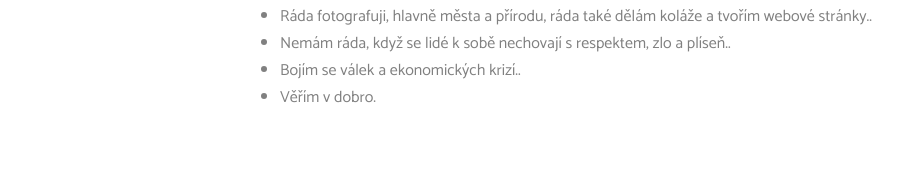
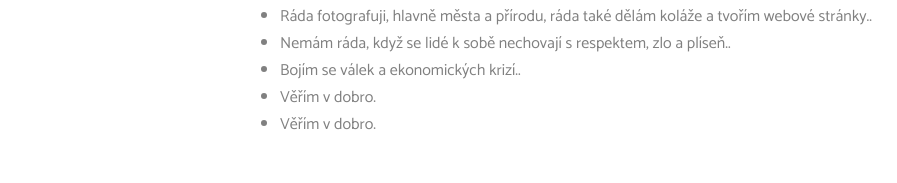
Before and after one commit to veera-z/du1, a plain HTML site: page Ukol01-Veronika-Zimčíková/index.html in a window 1280 px wide. Shown: the part 474-657 px from the top of the page, 300-1197 px from the left. Drawn offline with Linux system fonts and the light colour scheme.

Commit message:
přidání věty

```diff
--- a/Ukol01-Veronika-Zimčíková/index.html
+++ b/Ukol01-Veronika-Zimčíková/index.html
@@ -27,6 +27,7 @@
                 <li>Nemám ráda, když se lidé k sobě nechovají s respektem, zlo a plíseň..</li>
                 <li>Bojím se válek a ekonomických krizí..</li>
                 <li>Věřím v dobro.</li>
+                <li>Věřím v dobro.</li>
 
             </ul>
         </div>
```
